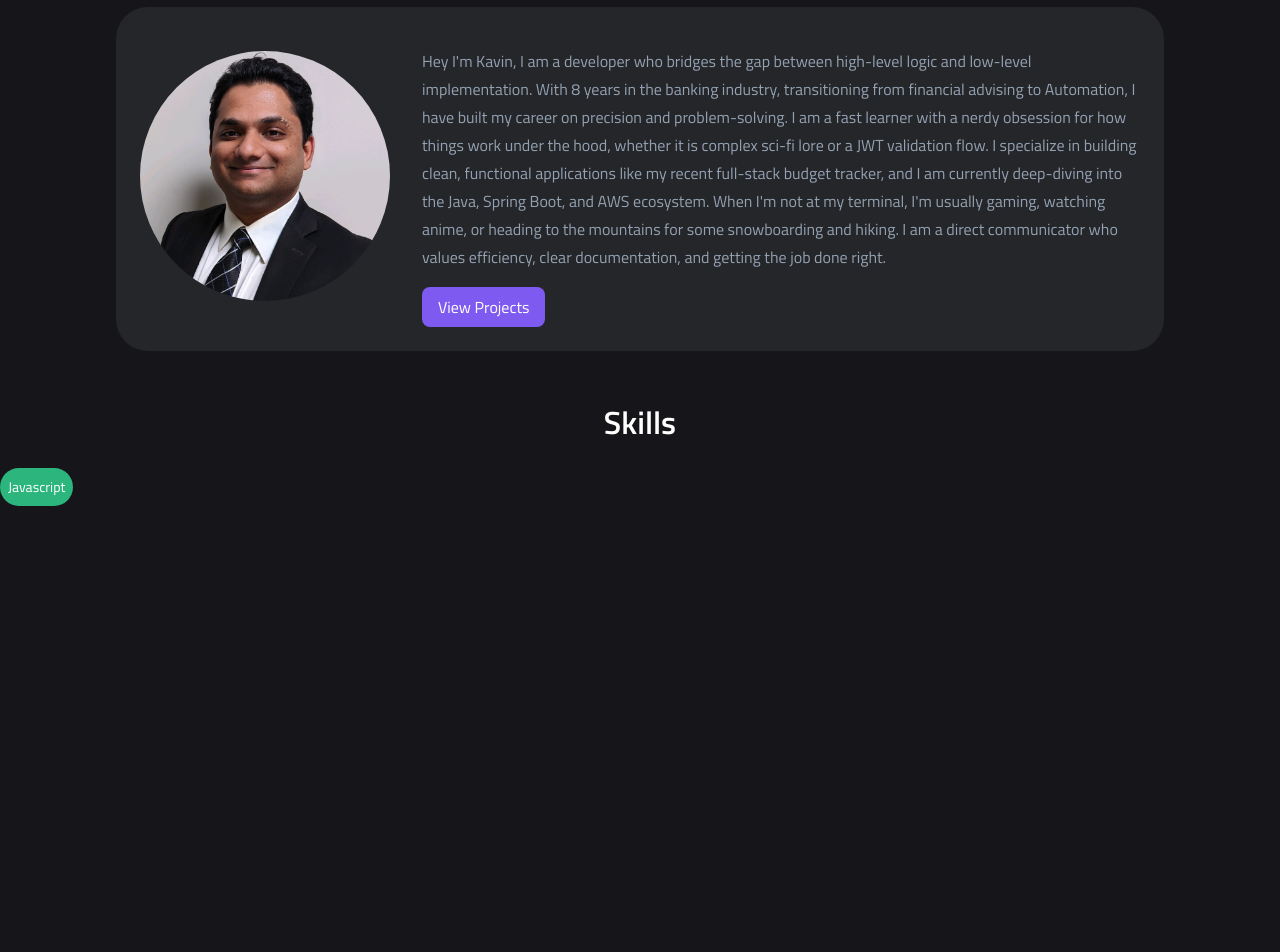
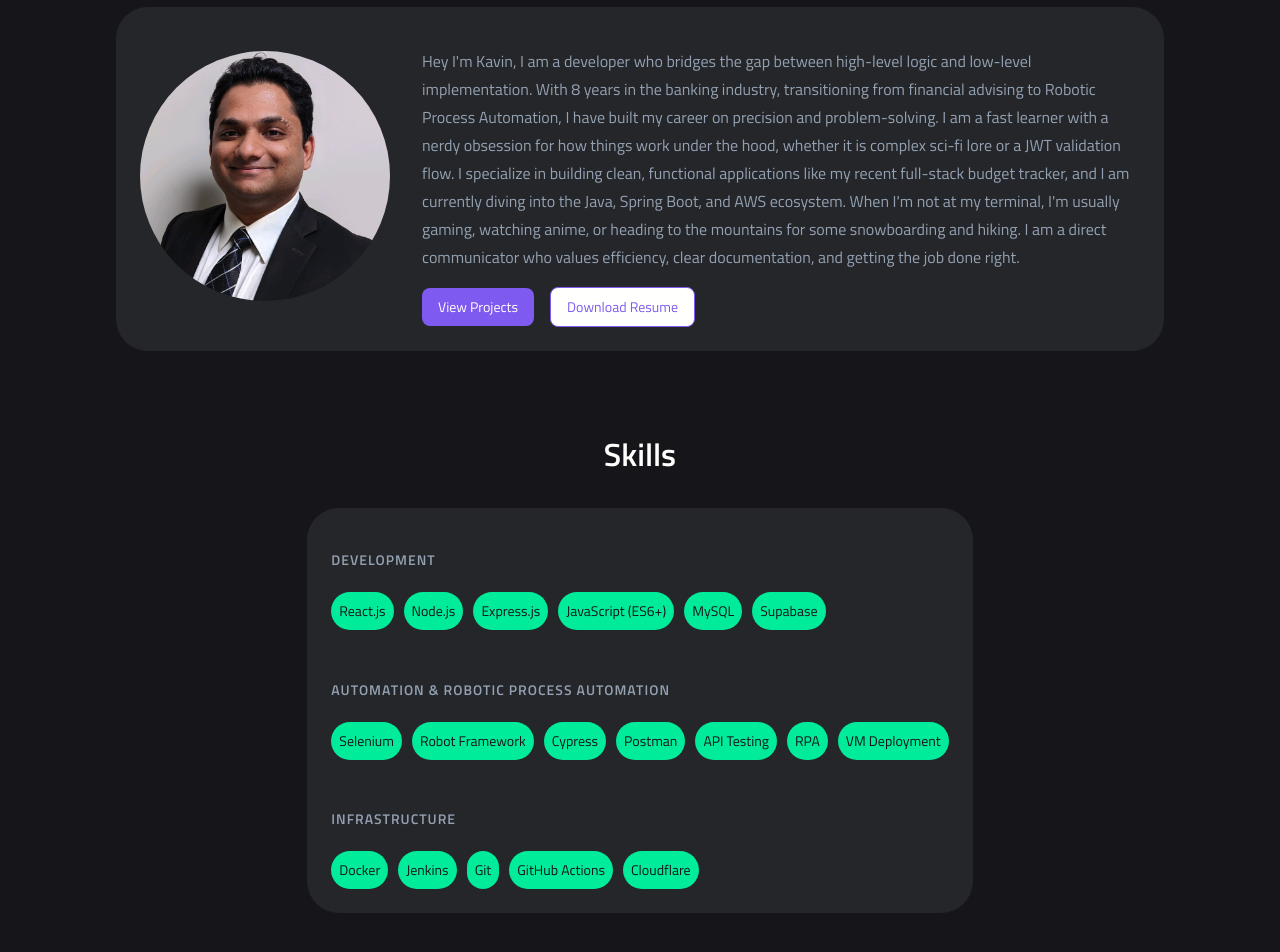
Before and after one commit to CodingKavin/MyPortfolio, a React (Vite) app: page / in a window 1280 px wide. Shown: the part 268-1220 px from the top of the page. Before the commit the page ends 800 px from the top, so only its background shows below. Built offline with nearby package versions, Linux system fonts and the light colour scheme.

Commit message:
complete about page, add resume download, update fixed colors

```diff
--- a/src/components/Button/Button.scss
+++ b/src/components/Button/Button.scss
@@ -16,7 +16,7 @@
 
   &--primary {
     background-color: $color-button-primary;
-    color: $color-text-primary;
+    color: $color-text-primary-default;
 
     &:hover {
       opacity: 80%;
@@ -24,15 +24,15 @@
   }
 
   &--secondary {
-    background-color: $color-text-primary;
+    background-color: $color-text-primary-default;
     color: $color-button-primary;
     border: 1px solid $color-button-primary;
 
     &:hover {
-      background: $color-text-primary;
+      background: $color-text-primary-default;
       box-shadow:
-        0px 0px 0px 0.5px $color-button-primary inset,
-        0px 0px 0px 1px $color-text-primary inset;
+        0px 0px 0px 1px $color-button-primary inset,
+        0px 0px 0px 1px $color-text-primary-default inset;
     }
   }
 
--- a/src/components/Tags/Tags.scss
+++ b/src/components/Tags/Tags.scss
@@ -16,7 +16,7 @@
 
   &--skill {
     background-color: $color-tertiary-medium;
-    color: $color-text-primary;
+    color: $color-background-dark-default;
 
     &:hover {
       transform: translateY(-2px);
--- a/src/pages/AboutPage/AboutPage.jsx
+++ b/src/pages/AboutPage/AboutPage.jsx
@@ -2,9 +2,40 @@ import MyPic from "../../assets/Images/pic_kavin.jpg";
 import Typography from "../../components/Typography/Typography";
 import Button from "../../components/Button/Button";
 import Tags from "../../components/Tags/Tags";
+import MyResume from "../../assets/documents/Resume - Kavin Paul.pdf";
 import "./AboutPage.scss";
 
 const AboutPage = () => {
+  const skillGroups = [
+    {
+      category: "Development",
+      list: [
+        "React.js",
+        "Node.js",
+        "Express.js",
+        "JavaScript (ES6+)",
+        "MySQL",
+        "Supabase",
+      ],
+    },
+    {
+      category: "Automation & Robotic Process Automation",
+      list: [
+        "Selenium",
+        "Robot Framework",
+        "Cypress",
+        "Postman",
+        "API Testing",
+        "RPA",
+        "VM Deployment",
+      ],
+    },
+    {
+      category: "Infrastructure",
+      list: ["Docker", "Jenkins", "Git", "GitHub Actions", "Cloudflare"],
+    },
+  ];
+
   return (
     <>
       <section className="about-me">
@@ -25,26 +56,36 @@ const AboutPage = () => {
                 Hey I'm Kavin, I am a developer who bridges the gap between
                 high-level logic and low-level implementation. With 8 years in
                 the banking industry, transitioning from financial advising to
-                Automation, I have built my career on precision and
-                problem-solving. I am a fast learner with a nerdy obsession for
-                how things work under the hood, whether it is complex sci-fi
+                Robotic Process Automation, I have built my career on precision
+                and problem-solving. I am a fast learner with a nerdy obsession
+                for how things work under the hood, whether it is complex sci-fi
                 lore or a JWT validation flow. I specialize in building clean,
                 functional applications like my recent full-stack budget
-                tracker, and I am currently deep-diving into the Java, Spring
-                Boot, and AWS ecosystem. When I'm not at my terminal, I'm
-                usually gaming, watching anime, or heading to the mountains for
-                some snowboarding and hiking. I am a direct communicator who
-                values efficiency, clear documentation, and getting the job done
-                right.
+                tracker, and I am currently diving into the Java, Spring Boot,
+                and AWS ecosystem. When I'm not at my terminal, I'm usually
+                gaming, watching anime, or heading to the mountains for some
+                snowboarding and hiking. I am a direct communicator who values
+                efficiency, clear documentation, and getting the job done right.
               </Typography>
+              <div className="about-me__btn-container">
                 <Button
                   variant="primary"
                   isLink={true}
                   to="/projects"
                   className="about-me__btn"
                 >
-                View Projects
+                  <Typography variant="p2">View Projects</Typography>
                 </Button>
+                <a
+                  href={MyResume}
+                  download="Kavin_Resume_dev.pdf"
+                  className="about-me__download-link"
+                >
+                  <Button variant="secondary" className="about-me__btn">
+                    <Typography variant="p2">Download Resume</Typography>
+                  </Button>
+                </a>
+              </div>
             </div>
           </div>
         </div>
@@ -53,7 +94,20 @@ const AboutPage = () => {
         <Typography variant="h1" className="about-me__header">
           Skills
         </Typography>
-        <Tags text="Javascript" />
+        <div className="skills__container">
+          {skillGroups.map((group) => (
+            <div key={group.category} className="skills__group">
+              <Typography variant="h2" className="skills__category-name">
+                {group.category}
+              </Typography>
+              <div className="skills__list">
+                {group.list.map((skill) => (
+                  <Tags key={skill} text={skill} />
+                ))}
+              </div>
+            </div>
+          ))}
+        </div>
       </section>
     </>
   );
--- a/src/pages/AboutPage/AboutPage.scss
+++ b/src/pages/AboutPage/AboutPage.scss
@@ -61,4 +61,79 @@
     color: $color-text-primary;
     text-align: center;
   }
+
+  &__download-link {
+    text-decoration: none;
+    display: inline-block;
+
+    &:focus {
+      outline: none;
+    }
+  }
+
+  &__btn-container {
+    display: flex;
+    justify-content: flex-start;
+    align-items: center;
+    gap: pxToRem(16);
+  }
+
+  &__btn {
+    .typography--p2 {
+      margin-top: 0;
+      margin-bottom: 0;
+    }
+  }
 }
+
+.skills {
+  display: flex;
+  flex-direction: column;
+  justify-content: center;
+  align-items: center;
+
+  @include tablet {
+    margin: pxToRem(16) pxToRem(32);
+    padding: pxToRem(16) pxToRem(16);
+  }
+
+  &__container {
+    background-color: $color-background-light;
+    border-radius: pxToRem(32);
+    display: flex;
+    flex-direction: column;
+    gap: pxToRem(32);
+    margin: pxToRem(8) pxToRem(16);
+    padding: pxToRem(24) pxToRem(24);
+    max-width: pxToRem(1000);
+    transition:
+      transform 0.3s ease,
+      box-shadow 0.3s ease;
+
+    &:hover {
+      transform: translateY(-5px);
+      box-shadow: 0 8px 24px rgba(0, 0, 0, 0.3);
+    }
+  }
+
+  &__group {
+    display: flex;
+    flex-direction: column;
+    gap: pxToRem(12);
+    justify-content: center;
+  }
+
+  &__category-name {
+    color: $color-text-secondary;
+    text-transform: uppercase;
+    font-size: pxToRem(14);
+    letter-spacing: 1px;
+    margin-bottom: pxToRem(4);
+  }
+
+  &__list {
+    display: flex;
+    flex-wrap: wrap;
+    gap: pxToRem(10);
+  }
+}
--- a/src/styles/_variables.scss
+++ b/src/styles/_variables.scss
@@ -6,7 +6,7 @@ $max-width-lg: 1440px;
 $color-button-primary: #7f5af0;
 $color-primary-dark: #010101;
 $color-secondary-light: #72757e;
-$color-tertiary-medium: #2cb67d;
+$color-tertiary-medium: #00eb9a;
 
 :root {
   --bg-dark: #16161a;
@@ -26,3 +26,6 @@ $color-background-dark: var(--bg-dark);
 $color-background-light: var(--bg-light);
 $color-text-primary: var(--text-primary);
 $color-text-secondary: var(--text-secondary);
+
+$color-background-dark-default: #16161a;
+$color-text-primary-default: #fffffe;
```
Also changed, not shown: 1 other file (tests, documents, lock files or other folders). Lines whose indentation alone changed are shown as unchanged.
